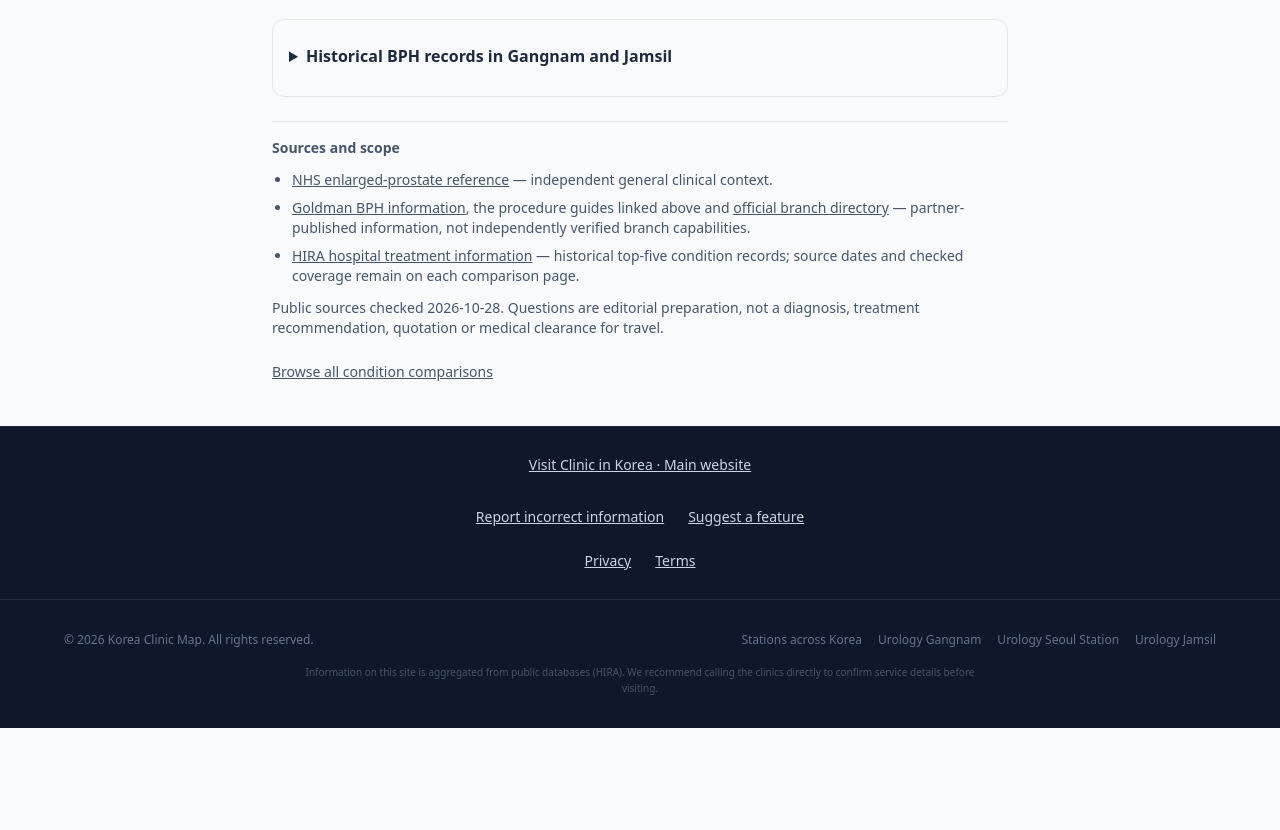
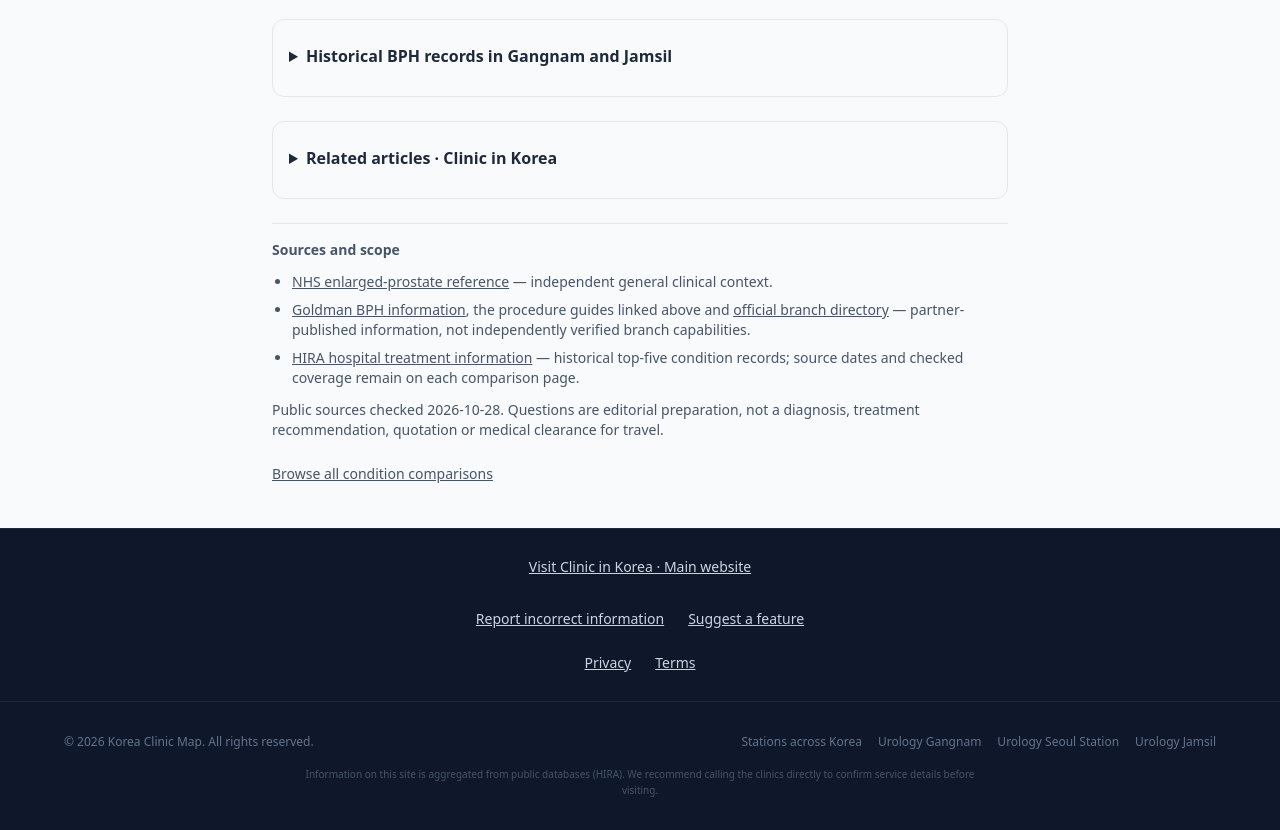
Before and after one commit to gipyeong96/clinic-in-korea-map, a Next.js app: page /guides/urology-care/bph in a window 1280 px wide. Shown: the part 3640-4470 px from the top of the page. Before the commit the page ends 4368 px from the top, so only its background shows below. Built offline with nearby package versions, Linux system fonts and the light colour scheme.

Commit message:
Connect BPH guide to related English main-site articles (#74)
* Link related English main-site BPH articles

* Preserve guide source line endings

---------

Co-authored-by: Codex <codex@openai.com>

```diff
--- a/components/BphPlanningGuide.tsx
+++ b/components/BphPlanningGuide.tsx
@@ -26,6 +26,11 @@ export default function BphPlanningGuide({guide:g}:{guide:Guide}){
   <section id="partner-clinics" className="scroll-mt-24 space-y-3"><h2 className="text-xl font-bold">Goldman partner clinics</h2><p className="text-sm">Sponsored partner locations. Confirm the procedure, clinician and language support with your chosen branch.</p><PartnerClinicCards ids={goldmanBranches.map(b=>b.id)}/><details className="rounded-xl border p-4"><summary className="min-h-11 cursor-pointer py-2 font-semibold">Questions inspired by Goldman’s English site</summary><p className="text-sm">{g.partnerDescription}</p><blockquote className="border-l-2 pl-3 my-3 text-sm">“{g.partnerQuestion}”</blockquote><a className="inline-flex min-h-11 items-center underline" href="https://www.gold-man.com/ennew/prostate/bph" rel="sponsored">Goldman official BPH information</a></details></section>
   <section className="space-y-3"><h2 className="text-xl font-bold">Find a clinic location</h2><p className="text-sm">Directory searches match reported departments and location, not availability of a particular procedure. Matching Goldman partners appear first as disclosed commercial placement; this is not a clinical quality ranking.</p><nav aria-label="BPH clinic location searches" className="grid sm:grid-cols-2 gap-2">{[['gangnam','Gangnam area'],['seoul-station','Seoul Station'],['jamsil-station','Jamsil Station area'],['incheon','Incheon'],['dongtan','Dongtan']].map(([slug,label])=><Link key={slug} className="min-h-11 flex items-center rounded-lg border px-3 py-2 underline" href={'/clinics/urology/'+slug}>{label} urology clinics</Link>)}</nav><Link className="inline-flex min-h-11 items-center underline" href="/nearby?department=urology">Find urology clinics near me</Link><p className="text-xs text-slate-600">Nearby search asks permission before using your location. You can search by station without sharing it.</p></section>
   <details id="historical-records" className="scroll-mt-24 rounded-xl border p-4"><summary className="min-h-11 cursor-pointer py-2 font-semibold">Historical BPH records in Gangnam and Jamsil</summary><p className="text-sm py-2">Historical HIRA condition records do not identify current treatments, equipment or procedure availability.</p><nav aria-label="Compare condition records by area" className="grid sm:grid-cols-2 gap-3">{conditionAreas.map(a=><Link key={a.slug} href={conditionPath('bph',a.slug)} className="rounded-lg border p-3"><strong className="block">Enlarged prostate (BPH) · {a.name}</strong><span className="block text-sm">{conditionMatches('bph',a.slug).length} verified historical records · {a.scope}</span><span className="inline-flex min-h-11 items-center underline">View source dates and profiles →</span></Link>)}</nav></details>
+  <details id="related-reading" className="scroll-mt-24 rounded-xl border p-4"><summary className="min-h-11 cursor-pointer py-2 font-semibold">Related articles · Clinic in Korea</summary><p className="text-sm py-2">Further reading from our English main website. Published estimates, insurance examples and recovery timelines are background information; confirm your own quote, schedule and branch services with the treating team.</p><nav aria-label="Related Clinic in Korea articles" className="space-y-2">{[
+   ['https://clinicinkorea.com/how-much-does-holep-surgery-cost-in-korea/','HoLEP surgery costs in Korea','Procedure and diagnostic cost topics to discuss when requesting a written quote.'],
+   ['https://clinicinkorea.com/understanding-the-clinical-cost-of-aquablation-in-seoul/','Aquablation costs in Seoul','Background on cost components and procedure comparisons.'],
+   ['https://clinicinkorea.com/incheon-bph-surgery/','BPH surgery options in Incheon','An overview including HoLEP, Aquablation and Rezum; confirm current branch availability.'],
+  ].map(([href,title,description])=><a key={href} href={href} target="_blank" rel="noopener noreferrer" className="block rounded-lg border p-3 text-sm"><span className="inline-flex min-h-11 items-center font-semibold underline">{title} ↗</span><span className="block text-slate-600">{description}</span></a>)}</nav></details>
   <footer className="border-t pt-4 space-y-3 text-sm text-slate-600"><h2 className="font-bold">Sources and scope</h2><ul className="list-disc pl-5 space-y-2"><li><a className="underline" href="https://www.nhs.uk/conditions/enlarged-prostate/">NHS enlarged-prostate reference</a> — independent general clinical context.</li><li><a className="underline" href="https://www.gold-man.com/ennew/prostate/bph">Goldman BPH information</a>, the procedure guides linked above and <a className="underline" href="https://www.gold-man.com/ennew/support/location">official branch directory</a> — partner-published information, not independently verified branch capabilities.</li><li><a className="underline" href={conditionSource}>HIRA hospital treatment information</a> — historical top-five condition records; source dates and checked coverage remain on each comparison page.</li></ul><p>Public sources checked {bphGuideUpdated}. Questions are editorial preparation, not a diagnosis, treatment recommendation, quotation or medical clearance for travel.</p><Link href="/conditions" className="inline-flex min-h-11 items-center underline">Browse all condition comparisons</Link></footer>
   <script type="application/ld+json" dangerouslySetInnerHTML={{__html:serializeJsonLd({'@context':'https://schema.org','@type':'Article',headline:g.title,description:g.intro,author:{'@type':'Organization',name:'Clinic in Korea editorial team'},dateModified:bphGuideUpdated,mainEntityOfPage:`${SITE_URL}${bphGuidePath}`})}}/>
  </article>;
```
